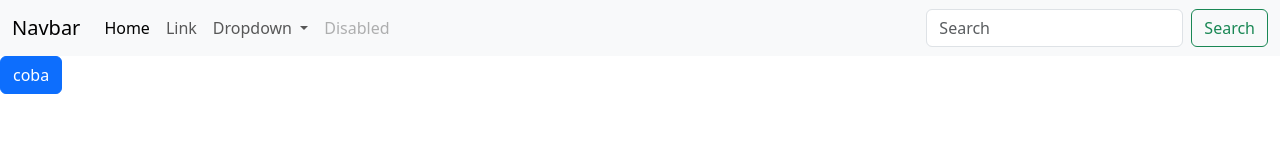
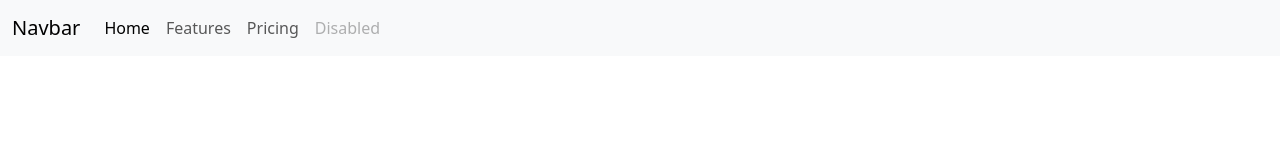
Before and after one commit to yoelsteadyv/Portfolio-bs, a plain HTML site: page public/index.html in a window 1280 px wide. Drawn offline with nearby package versions, Linux system fonts and the light colour scheme.

Commit message:
update navbar

```diff
--- a/public/index.html
+++ b/public/index.html
@@ -21,62 +21,33 @@
           class="navbar-toggler"
           type="button"
           data-bs-toggle="collapse"
-          data-bs-target="#navbarSupportedContent"
-          aria-controls="navbarSupportedContent"
+          data-bs-target="#navbarNav"
+          aria-controls="navbarNav"
           aria-expanded="false"
           aria-label="Toggle navigation"
         >
           <span class="navbar-toggler-icon"></span>
         </button>
-        <div class="collapse navbar-collapse" id="navbarSupportedContent">
-          <ul class="navbar-nav me-auto mb-2 mb-lg-0">
+        <div class="collapse navbar-collapse" id="navbarNav">
+          <ul class="navbar-nav">
             <li class="nav-item">
               <a class="nav-link active" aria-current="page" href="#">Home</a>
             </li>
             <li class="nav-item">
-              <a class="nav-link" href="#">Link</a>
+              <a class="nav-link" href="#">Features</a>
             </li>
-            <li class="nav-item dropdown">
-              <a
-                class="nav-link dropdown-toggle"
-                href="#"
-                role="button"
-                data-bs-toggle="dropdown"
-                aria-expanded="false"
-              >
-                Dropdown
-              </a>
-              <ul class="dropdown-menu">
-                <li><a class="dropdown-item" href="#">Action</a></li>
-                <li><a class="dropdown-item" href="#">Another action</a></li>
-                <li><hr class="dropdown-divider" /></li>
-                <li>
-                  <a class="dropdown-item" href="#">Something else here</a>
-                </li>
-              </ul>
+            <li class="nav-item">
+              <a class="nav-link" href="#">Pricing</a>
             </li>
             <li class="nav-item">
               <a class="nav-link disabled">Disabled</a>
             </li>
           </ul>
-          <form class="d-flex" role="search">
-            <input
-              class="form-control me-2"
-              type="search"
-              placeholder="Search"
-              aria-label="Search"
-            />
-            <button class="btn btn-outline-success" type="submit">
-              Search
-            </button>
-          </form>
         </div>
       </div>
     </nav>
     <!-- end navbar -->
-    <section>
-      <div class="btn btn-primary">coba</div>
-    </section>
+
     <script
       src="https://cdn.jsdelivr.net/npm/bootstrap@5.3.0-alpha1/dist/js/bootstrap.bundle.min.js"
       integrity="sha384-w76AqPfDkMBDXo30jS1Sgez6pr3x5MlQ1ZAGC+nuZB+EYdgRZgiwxhTBTkF7CXvN"
```
